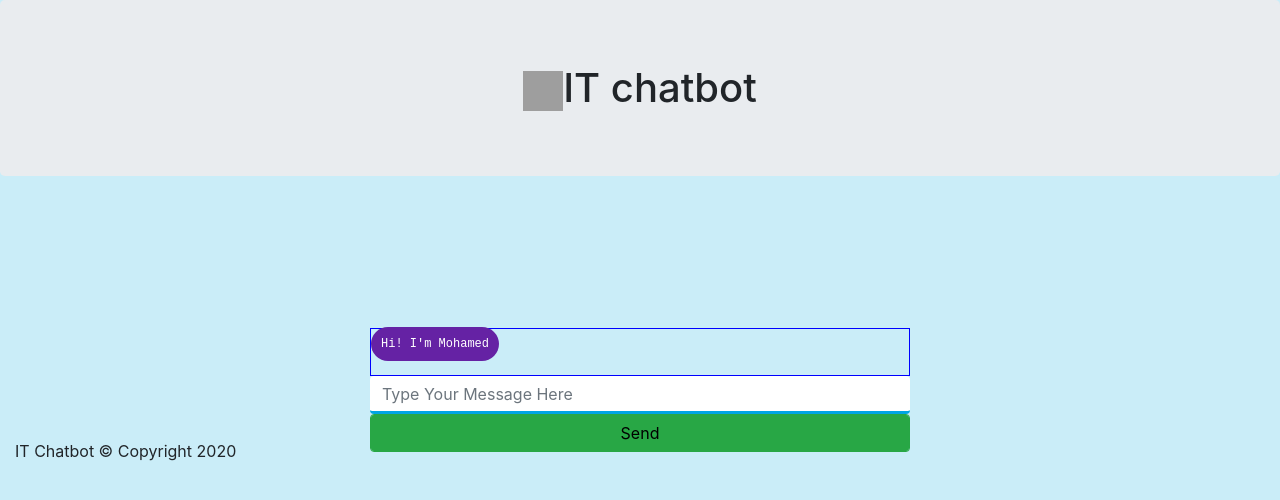
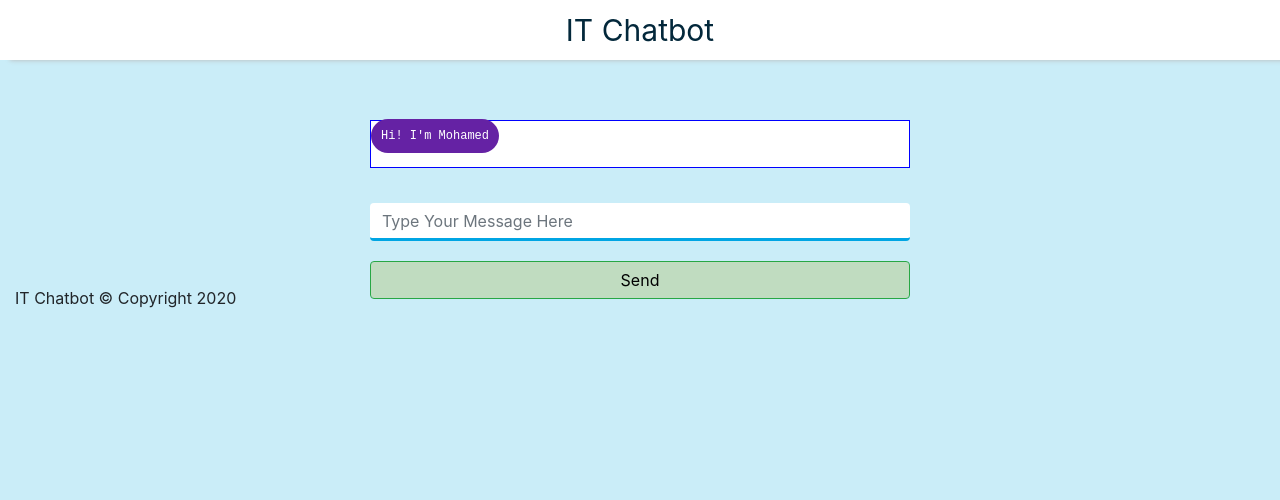
Before and after one commit to siwarBM/IT-Chatbot, a plain HTML site: page templates/index.html in a window 1280 px wide. Drawn offline with nearby package versions, Linux system fonts and the light colour scheme; grey boxes are pictures that could not be loaded.

Commit message:
Add files via upload

```diff
--- a/templates/index.html
+++ b/templates/index.html
@@ -8,25 +8,17 @@
     <script src="https://ajax.googleapis.com/ajax/libs/jquery/3.2.1/jquery.min.js"></script>
 </head>
 <body>
-<center>
-        <h1 class="jumbotron text-center">
-          <img
-            src="https://static1.squarespace.com/static/54813413e4b0034aade3a0bc/54814029e4b001b264ee1a7c/5d83f25b589d5d236679c059/1569355344830/cute-807306_1280.png?format=1500w"
-            alt="Chatbot"
-            style="width:40px;height:40px;"
-          />IT chatbot
-        </h1>
-   <!----<h1 class="jumbotron text-center"> </h1>-->
-</center>
+    <header>IT Chatbot</header>
+
 <div class="container">
     <div class="row">
         <div class="col-sm-6 offset-sm-3">
-            <div id="chatbox" class="border border-success">
+            <div id="chatbox" class="border border-success" style="background-color: #fff">
                 <p class="botText"><span>Hi! I'm Mohamed</span></p>
             </div>
             <div id="userInput" action = "/getResponse" method = "post">
-                <input id="textInput" class="form-control" type="text" name="msg" placeholder="Type Your Message Here">
-                <input id="buttonInput" class="btn btn-success form-control" type="submit" value="Send">
+                <input id="textInput" class="form-control" type="text" name="msg" placeholder="Type Your Message Here" style="margin-top: 35px;">
+                <input id="buttonInput" class="btn btn-success form-control" type="submit" value="Send" style="background-color: #C0DCC0 ;color:black;margin-top: 20px;">
             </div>
         </div>
     </div>
```
